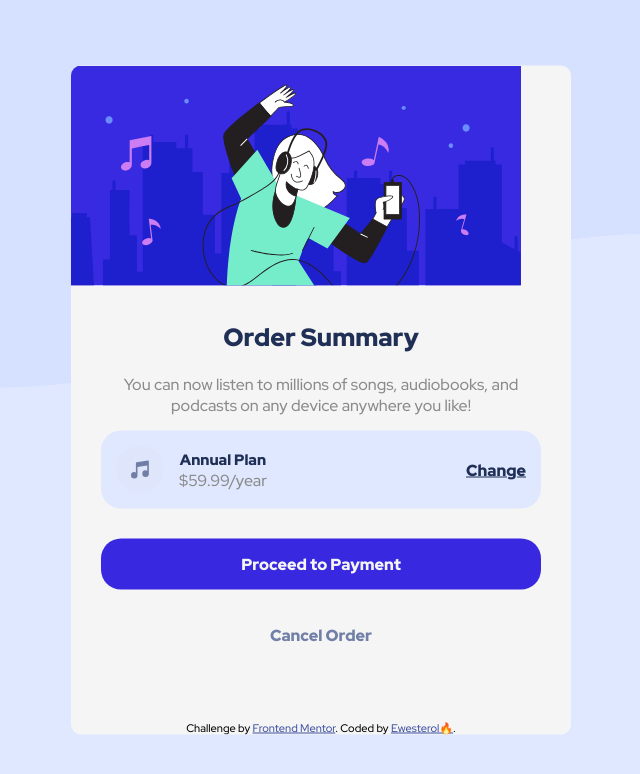
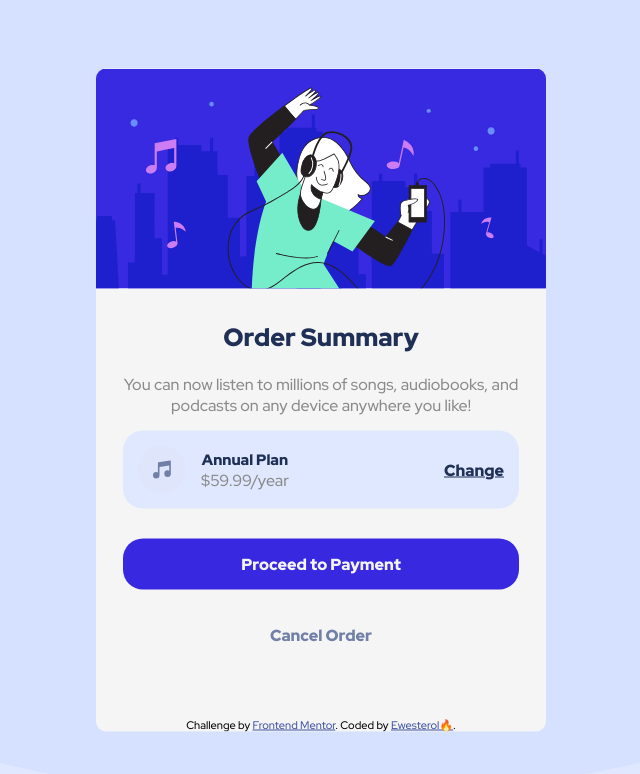
Before and after one commit to ewesterol/Order-summary-card, a plain HTML site: page index.html in a window 1280 px wide. Shown: the whole page, without its empty margins (319-959 px from the left). Drawn offline with Linux system fonts and the light colour scheme; a web font is replaced by a local one.

Commit message:
container max-width adjusted

```diff
--- a/style.css
+++ b/style.css
@@ -13,7 +13,7 @@ background-image: url(images/pattern-background-desktop.svg);
 min-height: 100vh;
 background-repeat: no-repeat;
 background-color: hsl(225, 100%, 94%);
-background-size: contain;
+background-size: cover;
 position: relative;
 }
 
@@ -22,7 +22,8 @@ position: relative;
     top: 50%;
     left: 50%;
     transform: translate(-50%, -50%);
-    max-width: 500px;
+    max-width: 450px;
+
     background-color: whitesmoke;
     border-radius: 10px;
     overflow: hidden;
```
